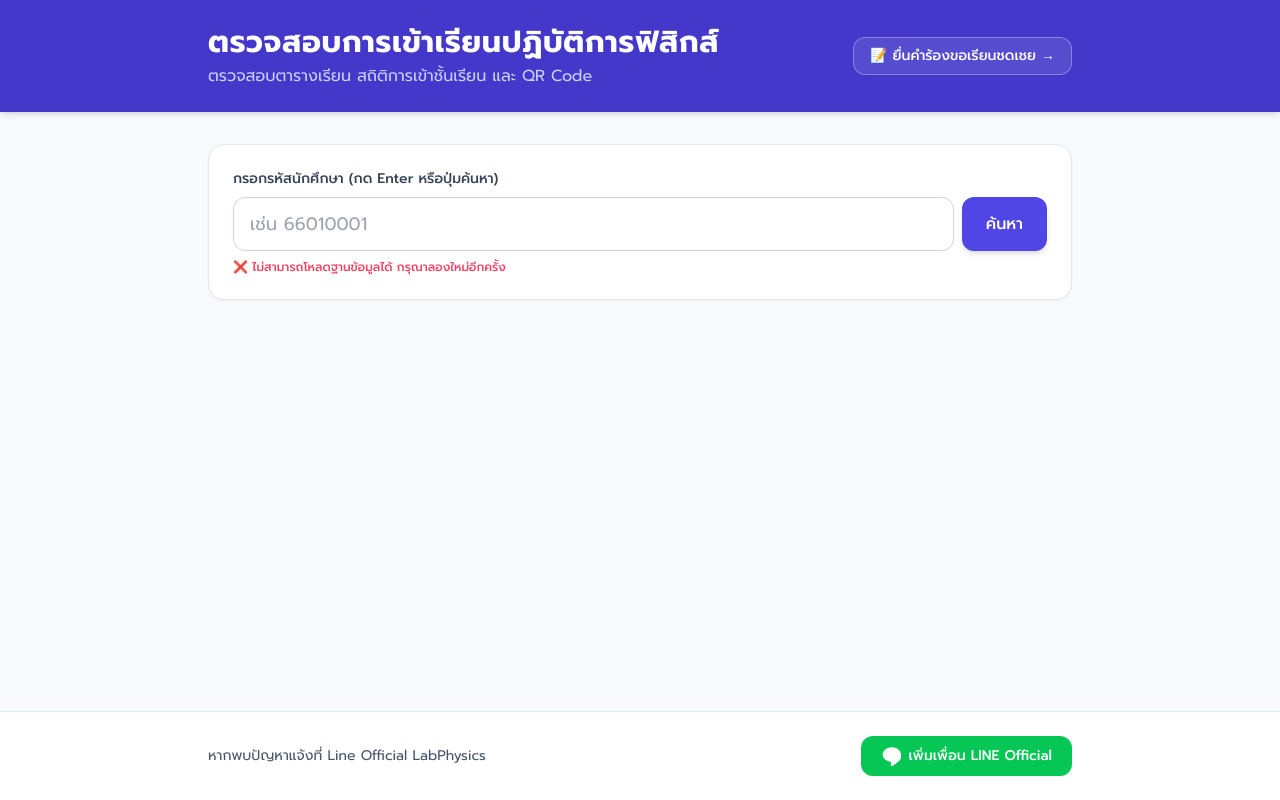
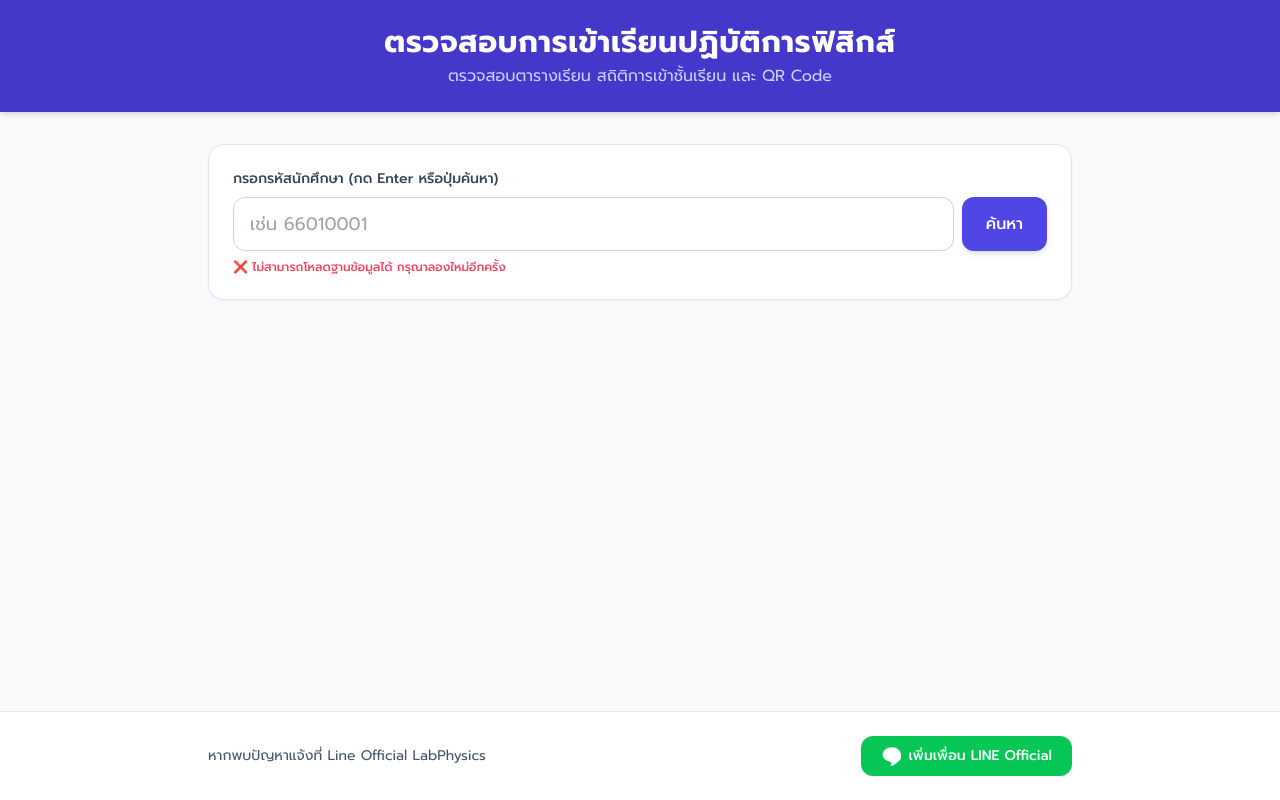
Before and after one commit to noparatoad/searchlabphy, a plain HTML site: page index.html in a window 1280 px wide. Drawn offline with nearby package versions, Linux system fonts and the light colour scheme; no server answers.

Commit message:
Update index.html

```diff
--- a/index.html
+++ b/index.html
@@ -15,17 +15,11 @@
 </head>
 <body class="bg-slate-50 min-h-screen flex flex-col text-slate-800">
 
-    <!-- Header (เพิ่มปุ่มไปยังหน้าขอเรียนชดเชย) -->
+  <!-- Header -->
   <header class="bg-indigo-700 text-white py-6 shadow-md">
-    <div class="max-w-4xl mx-auto px-4 flex flex-col sm:flex-row items-center justify-between gap-4">
-      <div class="text-center sm:text-left">
-        <h1 class="text-2xl md:text-3xl font-bold tracking-wide">ตรวจสอบการเข้าเรียนปฏิบัติการฟิสิกส์</h1>
-        <p class="text-indigo-200 mt-1 text-sm md:text-base">ตรวจสอบตารางเรียน สถิติการเข้าชั้นเรียน และ QR Code</p>
-      </div>
-      <!-- ปุ่มลิงก์ไปหน้าขอชดเชย -->
-      <a href="makeup.html" class="inline-flex items-center gap-2 bg-white/10 hover:bg-white/20 text-white border border-white/30 px-4 py-2 rounded-xl text-sm font-medium transition backdrop-blur-sm shadow-sm whitespace-nowrap">
-        📝 ยื่นคำร้องขอเรียนชดเชย &rarr;
-      </a>
+    <div class="max-w-4xl mx-auto px-4 text-center">
+      <h1 class="text-2xl md:text-3xl font-bold tracking-wide">ตรวจสอบการเข้าเรียนปฏิบัติการฟิสิกส์</h1>
+      <p class="text-indigo-200 mt-1 text-sm md:text-base">ตรวจสอบตารางเรียน สถิติการเข้าชั้นเรียน และ QR Code</p>
     </div>
   </header>
 
```
